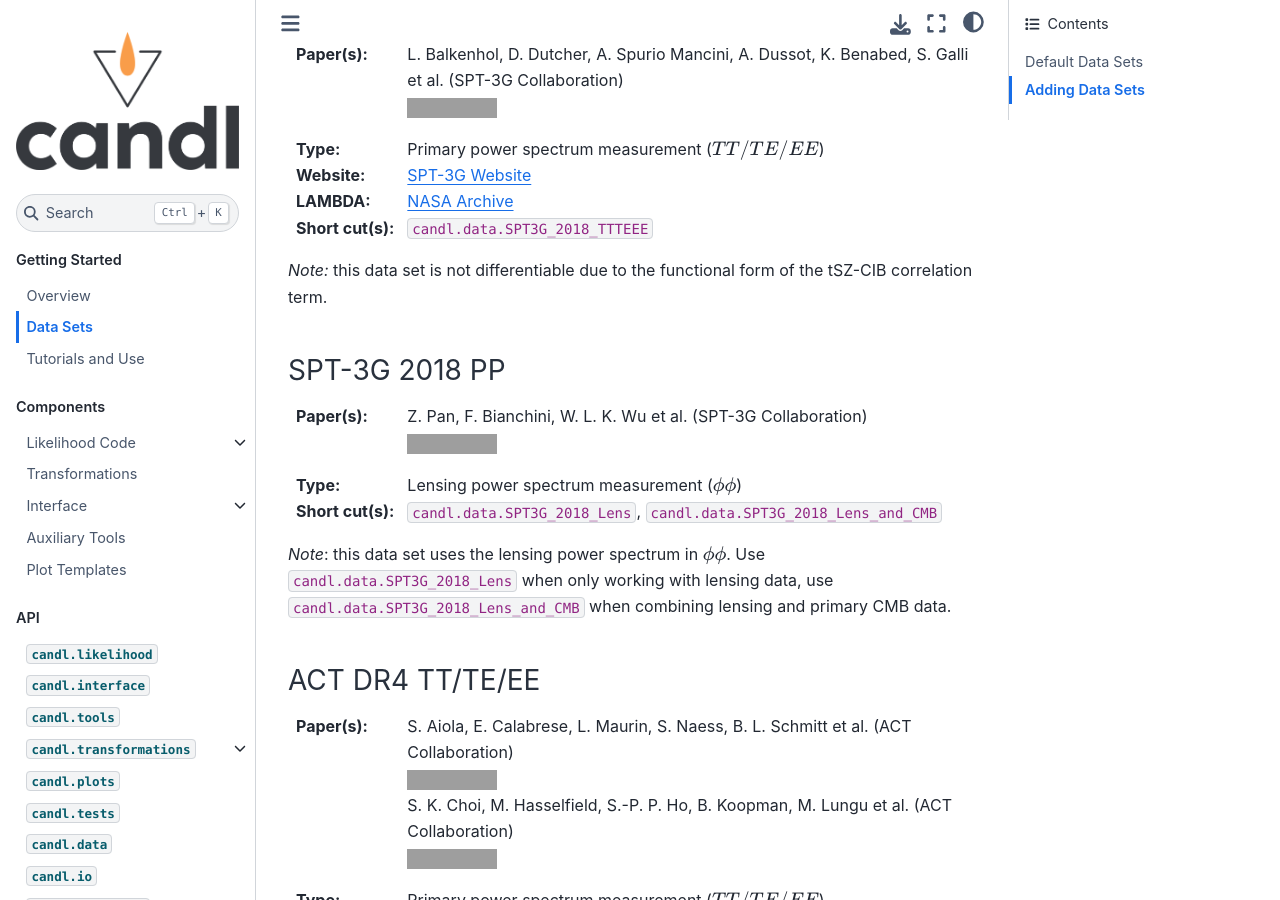
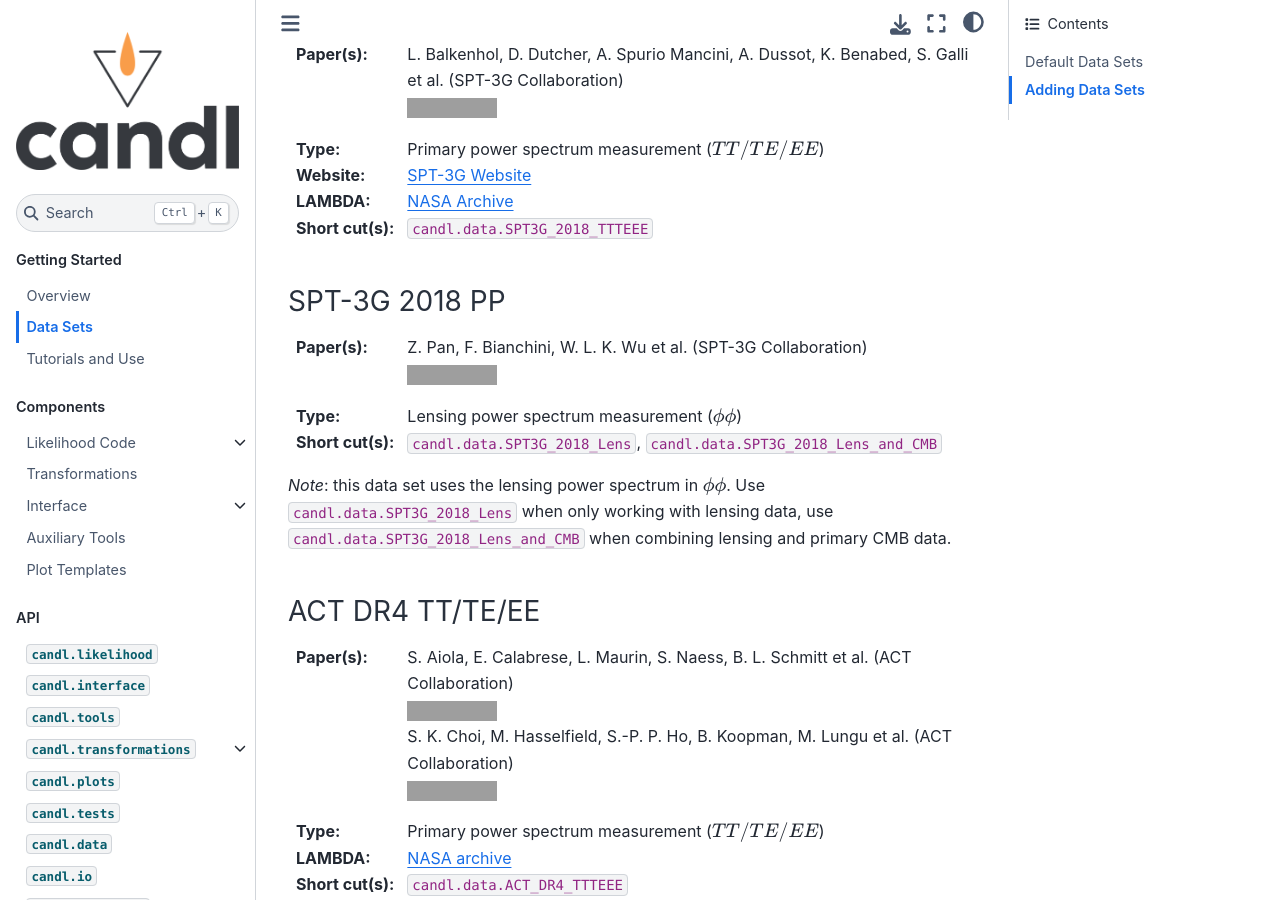
Before and after one commit to Lbalkenhol/candl, a Sphinx documentation site: the page built from docs/data/data_overview.rst, in a window 1280 px wide and 900 px high, scrolled down 496 px, cut to the strip 0-900 px from the top of the window. Built offline with Sphinx 7.4.7 and the Sphinx Book theme 1.1.4, drawn with Linux system fonts in a browser that asks for light colours; grey boxes are pictures that could not be loaded.

Commit message:
updated docs

```diff
--- a/docs/data/data_overview.rst
+++ b/docs/data/data_overview.rst
@@ -34,8 +34,6 @@ SPT-3G 2018 TT/TE/EE
 
 :Short cut(s):
    ``candl.data.SPT3G_2018_TTTEEE``
-
-*Note:* this data set is not differentiable due to the functional form of the tSZ-CIB correlation term.
 
 SPT-3G 2018 PP
 ^^^^^^^^^^^^^^^^^^^^^^^^^^^^^^^^^^^^^^^^^^^^^^^^^
```
